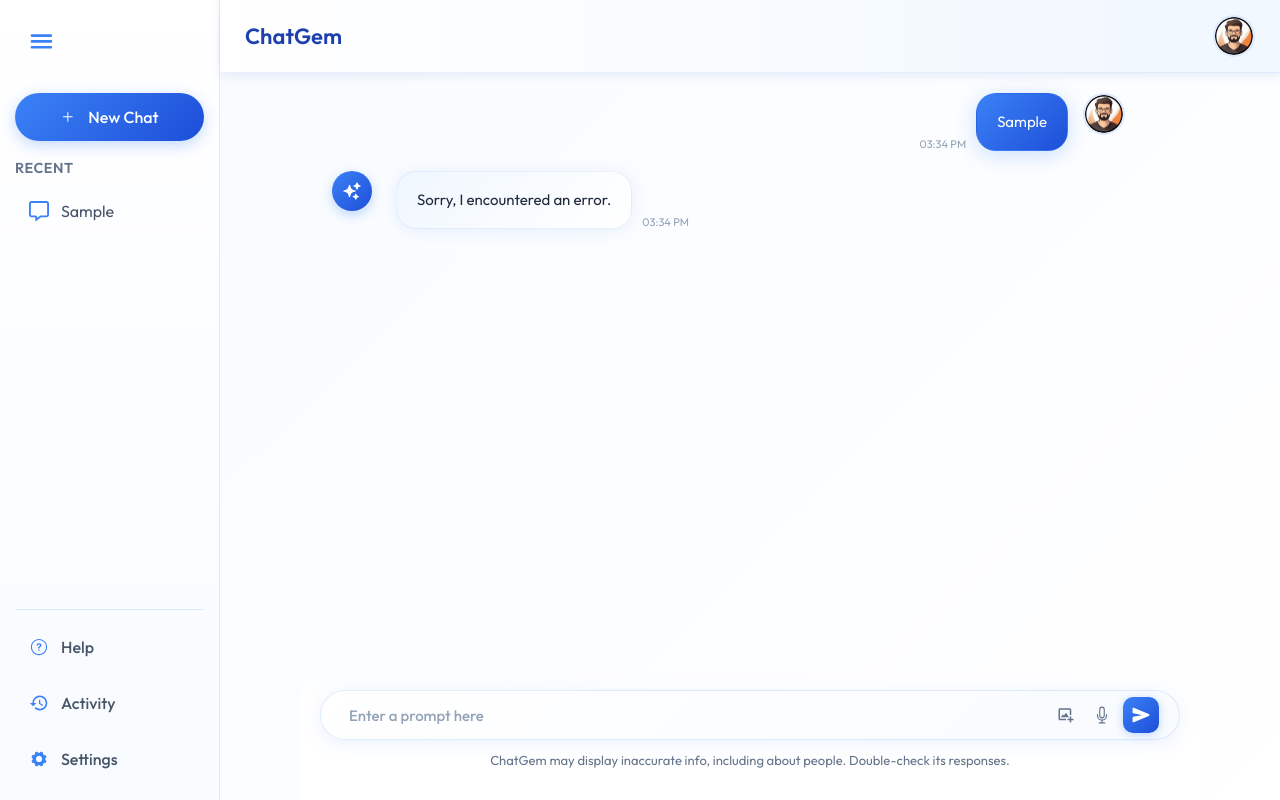
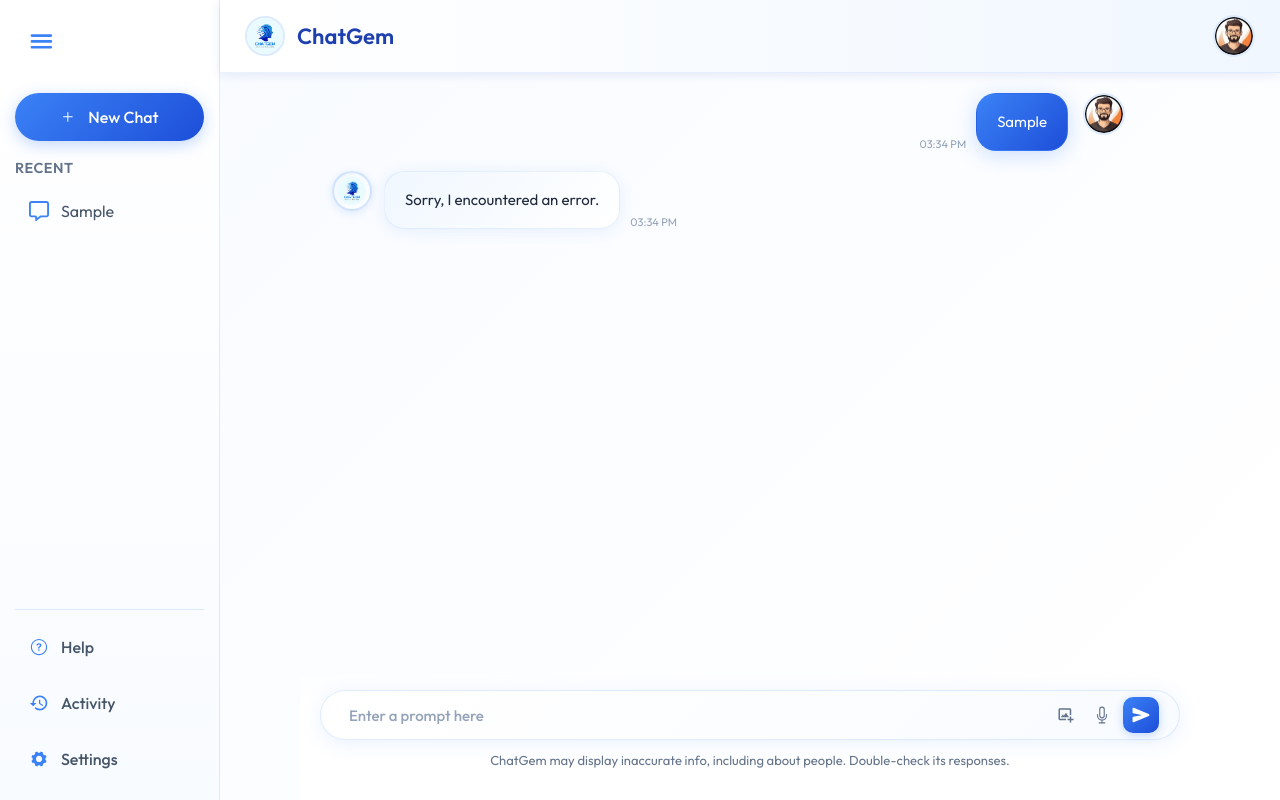
Before and after one commit to SatharakaNilmantha/ChatGem, a React (Vite) app: page / in a window 1280 px wide. Both pictures are taken after typing "Sample" into the empty fields and a click on the button 1141 px from the left and 715 px from the top of the page. Built offline with nearby package versions, Linux system fonts and the light colour scheme; no server answers; a web font is replaced by a local one.

Commit message:
Integrate custom AI head icon

```diff
--- a/index.html
+++ b/index.html
@@ -2,7 +2,7 @@
 <html lang="en">
   <head>
     <meta charset="UTF-8" />
-    <link rel="icon" type="image/svg+xml" href="/vite.svg" />
+    <link rel="icon" type="image/png" href="/src/Images/Human Tech (1).png" />
     <meta name="viewport" content="width=device-width, initial-scale=1.0" />
     <title>ChatGem - AI Chat Assistant</title>
     <meta name="description" content="ChatGem - A modern AI chat assistant powered by Google's Gemini AI" />
--- a/src/components/Main/Main.css
+++ b/src/components/Main/Main.css
@@ -276,20 +276,16 @@
   border: 2px solid #dbeafe;
 }
 
-.chat-bubble .ai-icon {
-  font-size: 20px;
-  color: #ffffff;
-  background: linear-gradient(135deg, #3b82f6 0%, #1d4ed8 100%);
-  padding: 10px;
-  border-radius: 50%;
-  margin-right: 12px;
-  flex-shrink: 0;
-  box-shadow: 0 4px 12px rgba(59, 130, 246, 0.3);
-  width: 40px;
-  height: 40px;
-  display: flex;
-  align-items: center;
-  justify-content: center;
+/* AI Avatar Styling */
+.ai-avatar {
+  width: 40px !important;
+  height: 40px !important;
+  object-fit: contain !important;
+  border-radius: 50% !important;
+  background: linear-gradient(135deg, #f0f7ff 0%, #ffffff 100%) !important;
+  border: 2px solid rgba(59, 130, 246, 0.2) !important;
+  padding: 4px !important;
+  box-shadow: 0 2px 8px rgba(59, 130, 246, 0.15) !important;
 }
 
 .bubble-content {
--- a/src/components/Main/Main.jsx
+++ b/src/components/Main/Main.jsx
@@ -1,6 +1,7 @@
 import React, { useState, useRef, useEffect } from 'react';
 import './Main.css';
 import user from "../../Images/images.jpg";
+import aiIcon from "../../Images/Human Tech (1).png";
 import { IoBulbOutline } from "react-icons/io5";
 import { GiCompass } from "react-icons/gi";
 import { FaRegMessage, FaCode } from "react-icons/fa6";
@@ -110,7 +111,10 @@ function Main({ messages: propMessages = [], onMessagesUpdate }) {
     return (
       <div className='main'>
         <div className='nav'>
-          <p>ChatGem</p>
+          <div style={{ display: 'flex', alignItems: 'center', gap: '12px' }}>
+            <img src={aiIcon} alt="ChatGem AI" style={{ width: '40px', height: '40px', objectFit: 'contain' }} />
+            <p>ChatGem</p>
+          </div>
           <img src={user} alt="User Avatar" />
         </div>
         <div className='main-container'>
@@ -146,7 +150,10 @@ function Main({ messages: propMessages = [], onMessagesUpdate }) {
   return (
     <div className='main'>
       <div className='nav'>
-        <p>ChatGem</p>
+        <div style={{ display: 'flex', alignItems: 'center', gap: '12px' }}>
+          <img src={aiIcon} alt="ChatGem AI" style={{ width: '40px', height: '40px', objectFit: 'contain' }} />
+          <p>ChatGem</p>
+        </div>
         <img src={user} alt="User Avatar" />
       </div>
 
@@ -188,7 +195,7 @@ function Main({ messages: propMessages = [], onMessagesUpdate }) {
                   <div className="avatar">
                     {message.sender === 'user'
                       ? <img src={user} alt="User" />
-                      : <span className="ai-icon"><HiSparkles /></span>
+                      : <img src={aiIcon} alt="ChatGem AI" className="ai-avatar" />
                     }
                   </div>
                   <div className="bubble-content">
@@ -211,7 +218,9 @@ function Main({ messages: propMessages = [], onMessagesUpdate }) {
 
               {loading && (
                 <div className='chat-bubble ai'>
-                  <div className="avatar"><span className="ai-icon"><HiSparkles /></span></div>
+                  <div className="avatar">
+                    <img src={aiIcon} alt="ChatGem AI" className="ai-avatar" />
+                  </div>
                   <div className="bubble-content typing-indicator">
                     <span></span><span></span><span></span>
                   </div>
```
